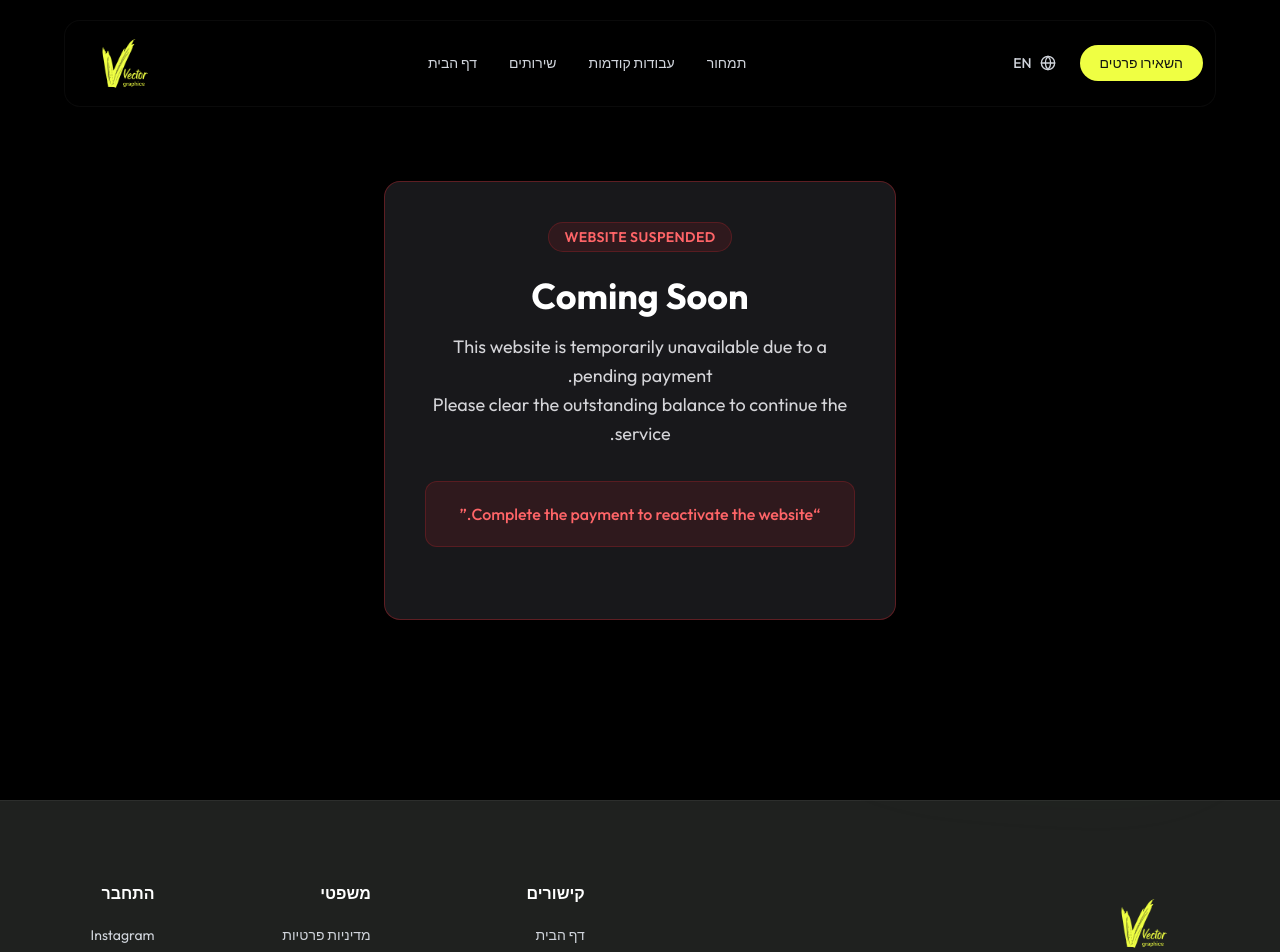
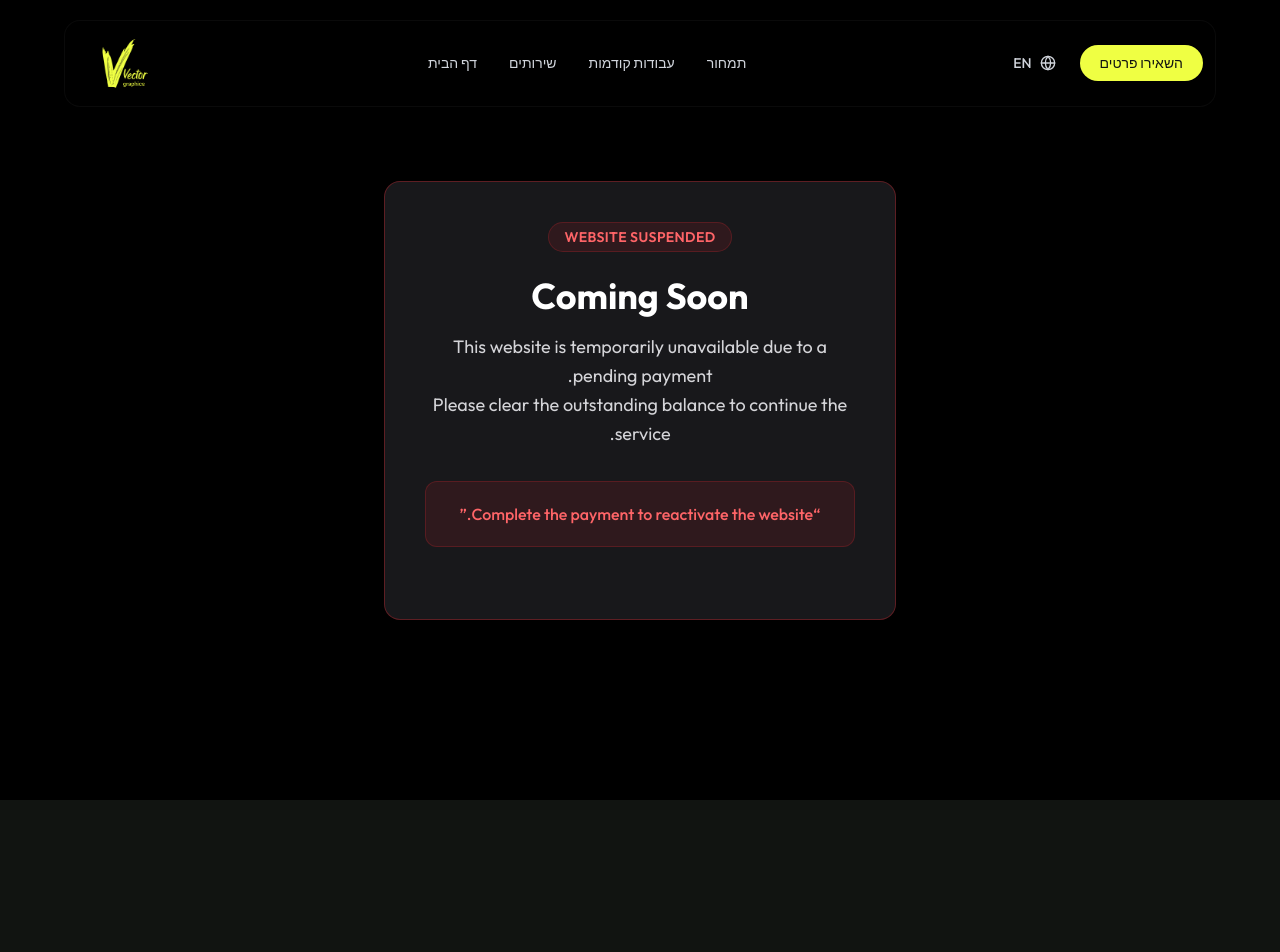
Before and after one commit to osamaKhattakAlphinex/vector-website, a Next.js app: page / in a window 1280 px wide. Shown: the top 952 px of the page. After the commit the page ends 800 px from the top, so only its background shows below. Built offline with nearby package versions, Linux system fonts and the light colour scheme.

Commit message:
Comment out layout components
Comment out SoftBackdrop, LenisScroll, and Footer components.

```diff
--- a/app/layout.tsx
+++ b/app/layout.tsx
@@ -63,10 +63,10 @@ export default function RootLayout({
         <html lang="en">
             <body>
                 <LayoutClient>
-                    <SoftBackdrop />
-                    <LenisScroll />
+                    {/* <SoftBackdrop /> */}
+                    {/* <LenisScroll /> */}
                     {children}
-                    <Footer />
+                    {/* <Footer /> */}
                 </LayoutClient>
             </body>
         </html>
```
